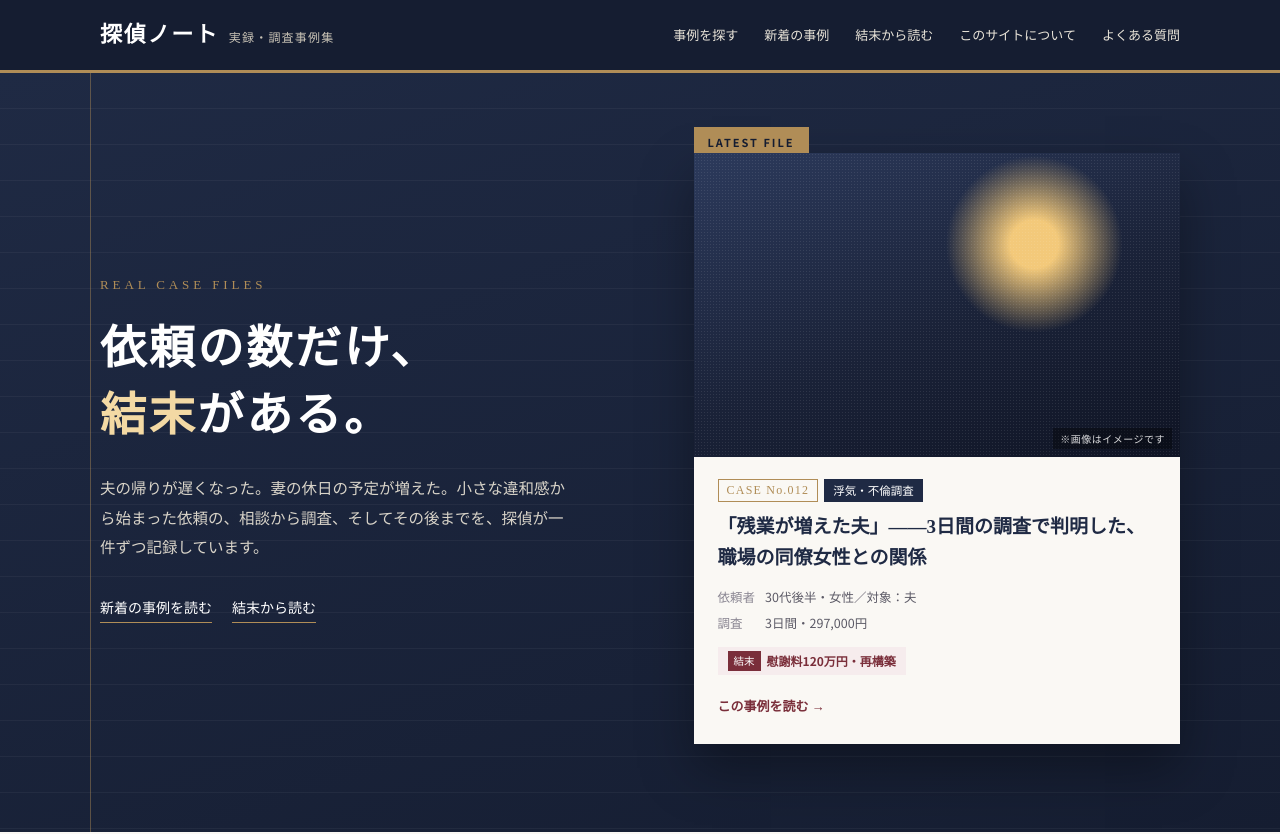
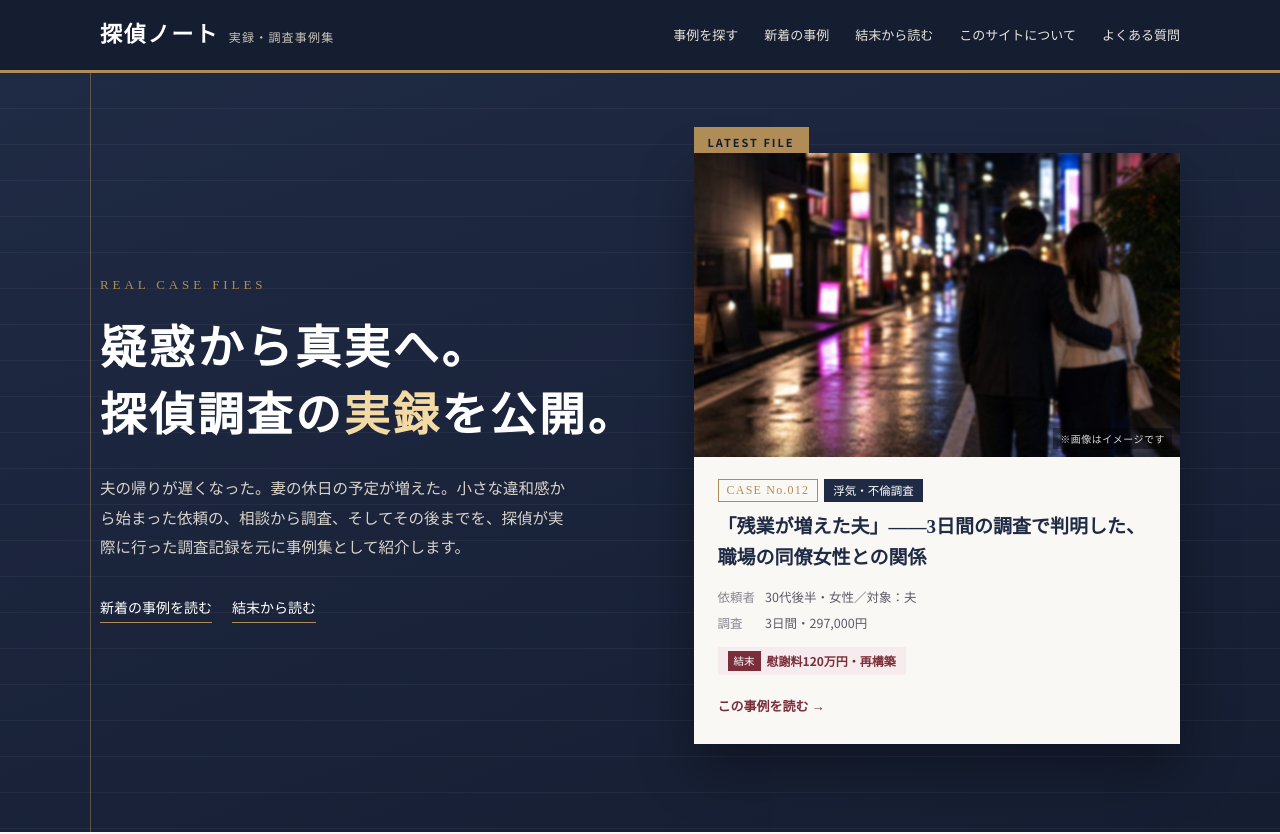
Before and after one commit to arakaki-11/tantei-note, a plain HTML site: page index.html in a window 1280 px wide. Shown: the top 834 px of the page. Drawn offline with Linux system fonts and the light colour scheme.

Commit message:
ファーストビューのキャッチコピー・リード文・LATEST FILE画像を変更
- キャッチコピーを「疑惑から真実へ。探偵調査の実録を公開。」に変更（「実録」を強調色に）
- リード文末尾を、メディアが紹介する体裁の文に変更
- CASE No.012のアイキャッチに写真を追加（16:10にトリミング、軽くぼかし）
- スマホでキャッチコピーが2行に収まるよう文字サイズを調整

Co-Authored-By: Claude Opus 5.5 <noreply@anthropic.com>
Claude-Session: https://claude.ai/code/session_0128fgBUosAEt38GAdBjzmPD

```diff
--- a/index.html
+++ b/index.html
@@ -69,6 +69,8 @@
   .im-gym     { background: repeating-linear-gradient(90deg, rgba(255,255,255,.06) 0 2px, transparent 2px 40px), linear-gradient(170deg, #5b4a52 0%, #2c2630 100%); }
   .im-house   { background: radial-gradient(circle at 30% 40%, #ffd99a 0 5%, transparent 15%), radial-gradient(circle at 62% 42%, #ffd99a 0 5%, transparent 15%), linear-gradient(180deg, #2f3550 0%, #151a2a 100%); }
   .im-letter  { background: linear-gradient(10deg, #efe6d6 0 45%, transparent 45%), linear-gradient(170deg, #8a7a66 0%, #4c4239 100%); }
+  .im-case012 { background: url("images/case-012.jpg") center / cover no-repeat; }
+  .im-case012::after { display: none; }
   .im-tea     { background: radial-gradient(circle at 45% 55%, #c58b5b 0 9%, #f2e9db 9% 13%, transparent 13%), linear-gradient(150deg, #e9dfcf, #a99883); }
 
   /* ---------- Hero ---------- */
@@ -86,7 +88,7 @@
   .hero-eyebrow { font-family: var(--serif); color: var(--gold); letter-spacing: .3em; font-size: 13px; margin: 0 0 18px; }
   .hero h1 { font-family: var(--serif); font-size: 46px; line-height: 1.45; margin: 0 0 24px; letter-spacing: .06em; font-weight: 700; }
   .hero h1 em { font-style: normal; color: #f3d9a4; }
-  @media (max-width: 600px) { .hero h1 { font-size: 32px; } }
+  @media (max-width: 600px) { .hero h1 { font-size: clamp(22px, calc((100vw - 48px) / 11.6), 28px); letter-spacing: .04em; } }
   .hero-lead { color: #d9d4c9; font-size: 15.5px; margin: 0 0 32px; max-width: 30em; }
   .hero-links { display: flex; gap: 20px; flex-wrap: wrap; font-size: 14px; }
   .hero-links a { color: #fff; text-decoration: none; border-bottom: 1px solid var(--gold); padding-bottom: 2px; }
@@ -257,8 +259,8 @@
   <div class="container">
     <div>
       <p class="hero-eyebrow">REAL CASE FILES</p>
-      <h1>依頼の数だけ、<br><em>結末</em>がある。</h1>
-      <p class="hero-lead">夫の帰りが遅くなった。妻の休日の予定が増えた。小さな違和感から始まった依頼の、相談から調査、そしてその後までを、探偵が一件ずつ記録しています。</p>
+      <h1>疑惑から真実へ。<br>探偵調査の<em>実録</em>を公開。</h1>
+      <p class="hero-lead">夫の帰りが遅くなった。妻の休日の予定が増えた。小さな違和感から始まった依頼の、相談から調査、そしてその後までを、探偵が実際に行った調査記録を元に事例集として紹介します。</p>
       <div class="hero-links">
         <a href="#latest">新着の事例を読む</a>
         <a href="#outcomes">結末から読む</a>
@@ -267,7 +269,7 @@
 
     <a href="tantei-note-sample.html" class="hero-case">
       <div class="thumb">
-        <div class="img im-office"></div>
+        <div class="img im-case012"></div>
         <span class="img-note">※画像はイメージです</span>
       </div>
       <div class="body">
```
Also changed, not shown: images/case-012.jpg (added).
